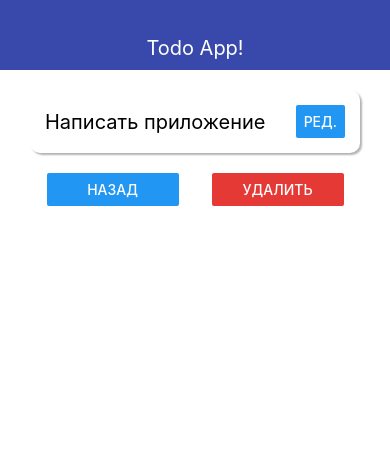
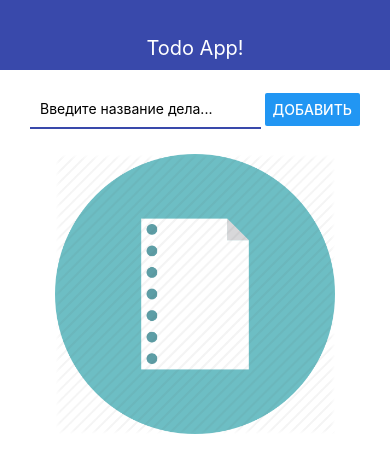
Before and after one commit to Alexey2001/react-native-todo, a React Native app: screen / in a window 390 px wide. Shown: the top 472 px of the page. Built offline with nearby package versions, Linux system fonts and the light colour scheme.

Commit message:
adding pic

```diff
--- a/App.js
+++ b/App.js
@@ -5,10 +5,9 @@ import { MainScreen } from './src/screens/MainScreen'
 import { TodoScreen } from './src/screens/TodoScreen'
 
 export default function App() {
-  const [todoId, setTodoId] = useState('2')
+  const [todoId, setTodoId] = useState(null)
   const [todos, setTodos] = useState([
-    { id: '1', title: 'Выучить React Native' },
-    { id: '2', title: 'Написать приложение' }
+    // { id: '1', title: 'Выучить React Native' }
   ])
 
   const addTodo = title => {
--- a/src/screens/MainScreen.js
+++ b/src/screens/MainScreen.js
@@ -1,11 +1,9 @@
 import React from 'react'
-import {StyleSheet, View, FlatList} from 'react-native'
+import {StyleSheet, View, FlatList, Text, Image} from 'react-native'
 import {AddTodo} from '../components/AddTodo'
 import {Todo} from '../components/Todo'
 export const MainScreen = ({addTodo, todos, removeTodo, openTodo}) => {
-    return (
-     <View>
-        <AddTodo onSubmit={addTodo}/>
+    let content = (
       <FlatList
       keyExtractor={item => item.id.toString()}
       data={todos}
@@ -15,10 +13,41 @@ export const MainScreen = ({addTodo, todos, removeTodo, openTodo}) => {
         />
       }}
     />
+    )
+
+    if(todos.length === 0) {
+      content =(
+         <View style={styles.imgWrap}>
+        <Image style={styles.image} source={require('../../assets/no-items.png.png')}/>
+        {/* <Image
+        style={styles.image}
+        source={{
+          uri: 'http://samuraigeeks.net/wp-content/uploads/2019/06/373-3738691_react-native-svg-transformer-allows-you-import-svg.jpg'
+        }}/> */}
+
+      </View>
+
+      )
+    }
+
+    return (
+     <View>
+        <AddTodo onSubmit={addTodo}/>
+        {content}
         </View>
     )
 }
 
 const styles = StyleSheet.create({
-
+  imgWrap: {
+    alignItems: 'center',
+    justifyContent: 'center',
+    padding: 10,
+    height: 300
+  },
+  image: {
+    width: '100%',
+    height: '100%',
+    resizeMode: 'contain'
+  }
 })
```
Also changed, not shown: assets/no-items.png.png (added). Lines whose indentation alone changed are shown as unchanged.
